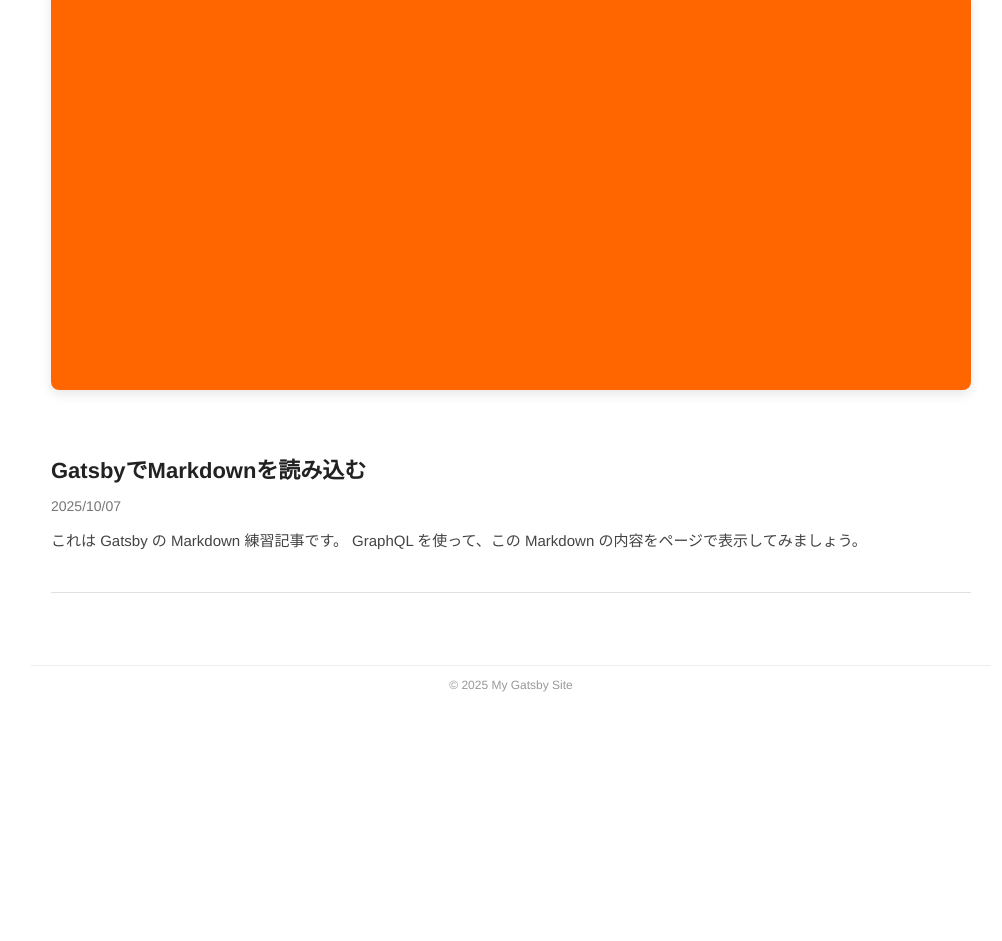
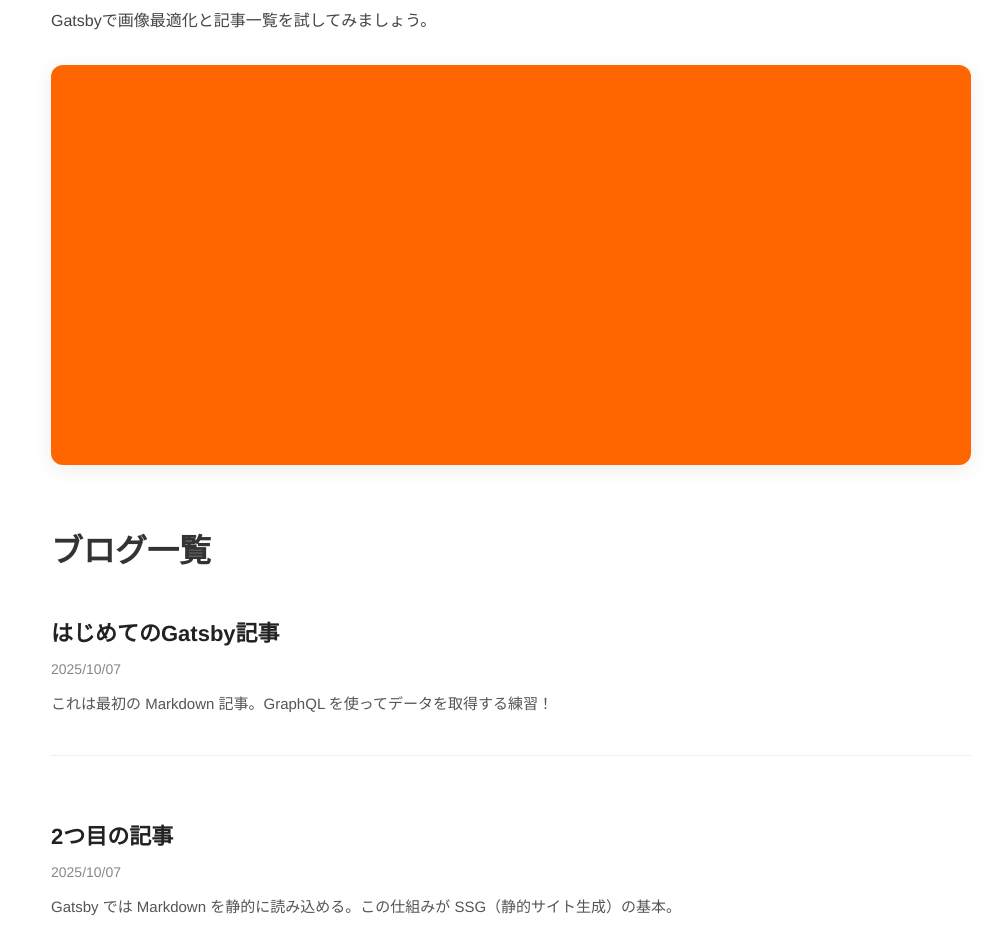
Before and after one commit to SW-mori/gatsby-new-my-blog, a Gatsby site: page / in a window 1280 px wide. Shown: the part 367-1308 px from the top of the page, without its empty margins (129-1131 px from the left). Before the commit the page ends 1091 px from the top, so only its background shows below. Built offline with nearby package versions, Linux system fonts and the light colour scheme; Gatsby itself is replaced by a stand-in of ours.

Commit message:
feat: as a practical exercise, create a page combining image display with a Markdown article list.

```diff
--- a/content/first-post.md
+++ b/content/first-post.md
@@ -1,8 +1,7 @@
 ---
-title: "GatsbyでMarkdownを読み込む"
+title: "はじめてのGatsby記事"
 date: "2025-10-07"
 ---
 
-これは **Gatsby** の Markdown 練習記事です。
-
-GraphQL を使って、この Markdown の内容をページで表示してみましょう。
+これは最初の Markdown 記事。
+GraphQL を使ってデータを取得する練習！
--- /dev/null
+++ b/content/second-post.md
@@ -0,0 +1,7 @@
+---
+title: "2つ目の記事"
+date: "2025-10-07"
+---
+
+Gatsby では Markdown を静的に読み込める。
+この仕組みが SSG（静的サイト生成）の基本。
--- a/src/pages/index.module.scss
+++ b/src/pages/index.module.scss
@@ -6,15 +6,16 @@
 
 .intro {
   font-size: 16px;
-  margin-bottom: 32px;
-  color: #333;
+  color: #444;
+  margin-bottom: 30px;
+  line-height: 1.8;
 }
 
 .image {
   display: block;
-  margin: 0 auto 40px auto;
-  border-radius: 8px;
-  box-shadow: 0 4px 12px rgba(0, 0, 0, 0.1);
+  margin: 0 auto 60px;
+  border-radius: 12px;
+  box-shadow: 0 4px 20px rgba(0, 0, 0, 0.08);
 }
 
 .postList {
@@ -24,24 +25,29 @@
 }
 
 .post {
-  border-bottom: 1px solid #e0e0e0;
   padding-bottom: 24px;
+  border-bottom: 1px solid #eee;
 }
 
 .postTitle {
   font-size: 22px;
   color: #222;
   margin-bottom: 8px;
+  transition: color 0.2s ease;
+}
+
+.postTitle:hover {
+  color: #007acc;
 }
 
 .postDate {
   font-size: 14px;
-  color: #777;
+  color: #888;
   margin-bottom: 12px;
 }
 
 .postExcerpt {
   font-size: 15px;
   line-height: 1.6;
-  color: #444;
+  color: #555;
 }
--- a/src/pages/index.tsx
+++ b/src/pages/index.tsx
@@ -10,6 +10,7 @@ const IndexPage: React.FC<PageProps<QueryData>> = ({ data }) => {
   return (
     <Layout pageTitle="ホーム">
       <div className={styles.container}>
+        <h1>画像最適化</h1>
         <p className={styles.intro}>
           Gatsbyで画像最適化と記事一覧を試してみましょう。
         </p>
@@ -21,6 +22,8 @@ const IndexPage: React.FC<PageProps<QueryData>> = ({ data }) => {
           placeholder="blurred"
           className={styles.image}
         />
+
+        <h1>ブログ一覧</h1>
         <div className={styles.postList}>
           {posts.map((post) => (
             <article key={post.id} className={styles.post}>
```
